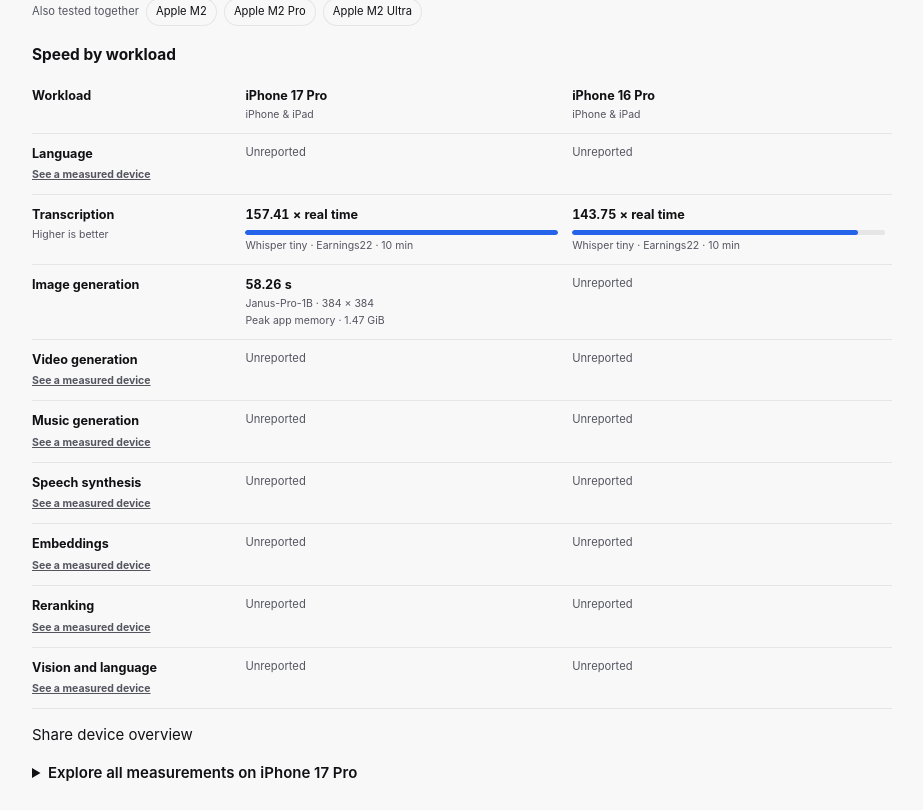
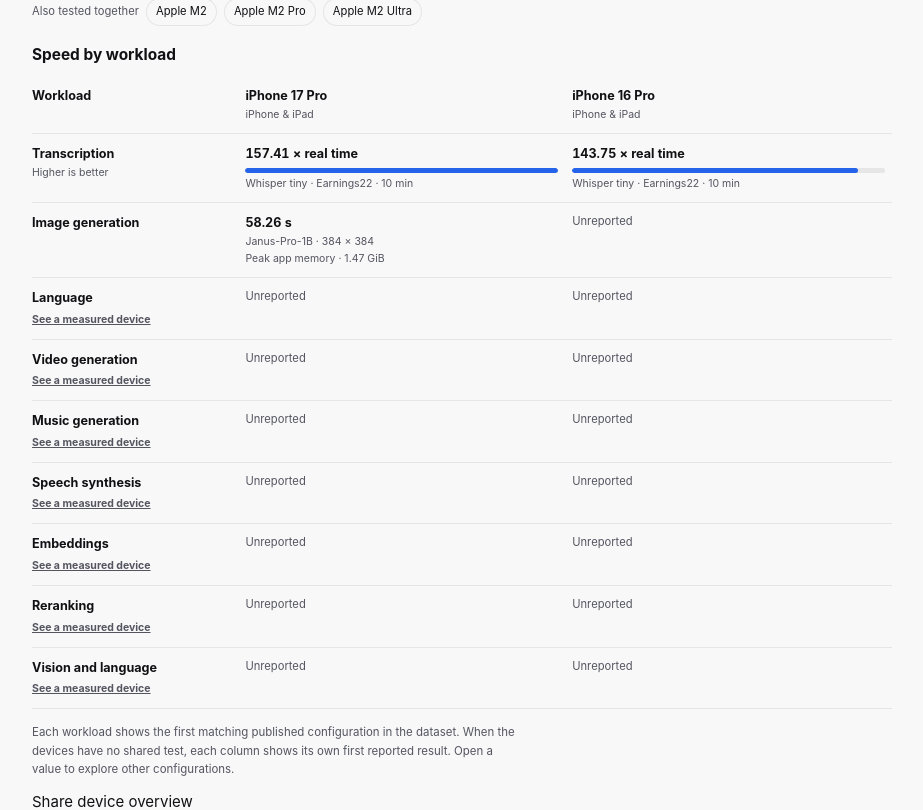
Before and after one commit to hraness/aicharts, a Next.js app: page /local in a window 1280 px wide. Shown: the part 1358-2168 px from the top of the page, without its empty margins (178-1101 px from the left). Built offline with nearby package versions, Linux system fonts and the light colour scheme.

Commit message:
Surface measured workloads first and document the chart

```diff
--- a/components/local-hardware.tsx
+++ b/components/local-hardware.tsx
@@ -196,6 +196,8 @@ export function LocalHardware() {
   const peer = entries.find(e => e.value === peerId && peerId !== deviceId);
   const left = byDevice.get(deviceId) ?? [];
   const right = (peer && byDevice.get(peer.value)) || [];
+  const coverage = (task: string) => Number(left.some(s => s.task === task)) + Number(right.some(s => s.task === task));
+  const orderedTasks = [...workloadNames].sort((a, b) => coverage(b) - coverage(a));
   const protocols = new Set(left.map(s => s.protocol));
   const suggestions = entries.filter(e => e.value !== deviceId && e.value !== peer?.value)
     .map(e => ({entry: e, overlap: byDevice.get(e.value)!.filter(s => protocols.has(s.protocol)).length}))
@@ -228,7 +230,7 @@ export function LocalHardware() {
       {suggestions.length > 0 && <div className="hardware-shortcuts"><span>Also tested together</span>{suggestions.map(({entry}) =>
         <button key={entry.value} type="button" onClick={() => setPeerId(entry.value)}>{entry.device}</button>)}</div>}
       <table className="device-matrix"><caption>Speed by workload</caption><thead><tr><th scope="col">Workload</th><th scope="col">{device}<small>{platform}</small></th>{peer && <th scope="col">{peer.device}<small>{peer.platform}</small></th>}</tr></thead>
-        <tbody>{workloadNames.map(task => {
+        <tbody>{orderedTasks.map(task => {
           const first = left.filter(s => s.task === task);
           const second = right.filter(s => s.task === task);
           const other = new Map(second.map(s => [s.protocol,s]));
@@ -243,6 +245,7 @@ export function LocalHardware() {
           </th><WorkloadCell sample={a} max={max} inspect={inspect}/>{peer && <WorkloadCell sample={b} max={max} inspect={inspect}/>}</tr>;
         })}</tbody>
       </table>
+      <p className="hardware-fine">Each workload shows the first matching published configuration in the dataset. When the devices have no shared test, each column shows its own first reported result. Open a value to explore other configurations.</p>
       <a href={"/local?" + new URLSearchParams({platform, device, peer: peer?.value ?? ""}) + "#hardware"}>Share device overview</a>
       <details className="hardware-drill" id="hardware-detail" open={inspecting} onToggle={e => setInspecting(e.currentTarget.open)}>
       <summary>Explore all measurements on {device}</summary>
--- a/journal/entries.json
+++ b/journal/entries.json
@@ -1,4 +1,13 @@
 [
+  {
+    "slug": "device-speed-by-workload",
+    "date": "2026-11-20",
+    "category": "Improved",
+    "surfaces": ["Website"],
+    "title": "Compare two devices across nine workloads",
+    "summary": "See published speeds and memory side by side. Choose a device tested under the same conditions in one click, or select a result to inspect its model, settings and source.",
+    "link": {"href": "/local#hardware", "label": "Compare device speeds"}
+  },
   {
     "slug": "local-model-and-device-picker",
     "date": "2026-11-20",
```
